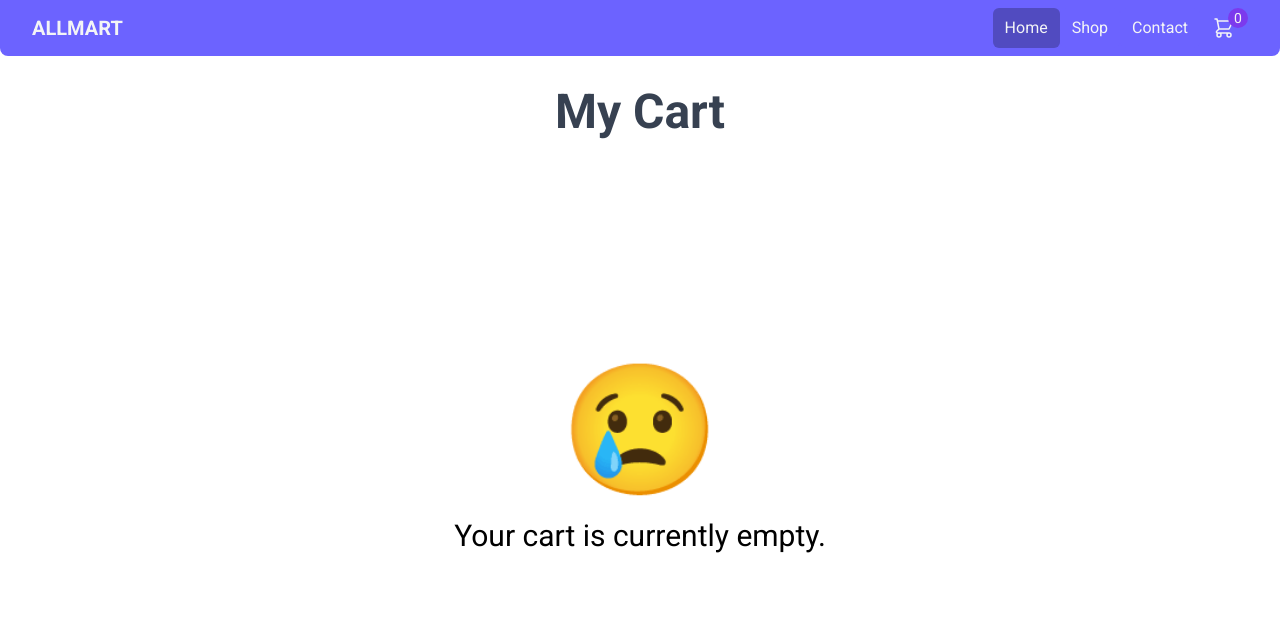
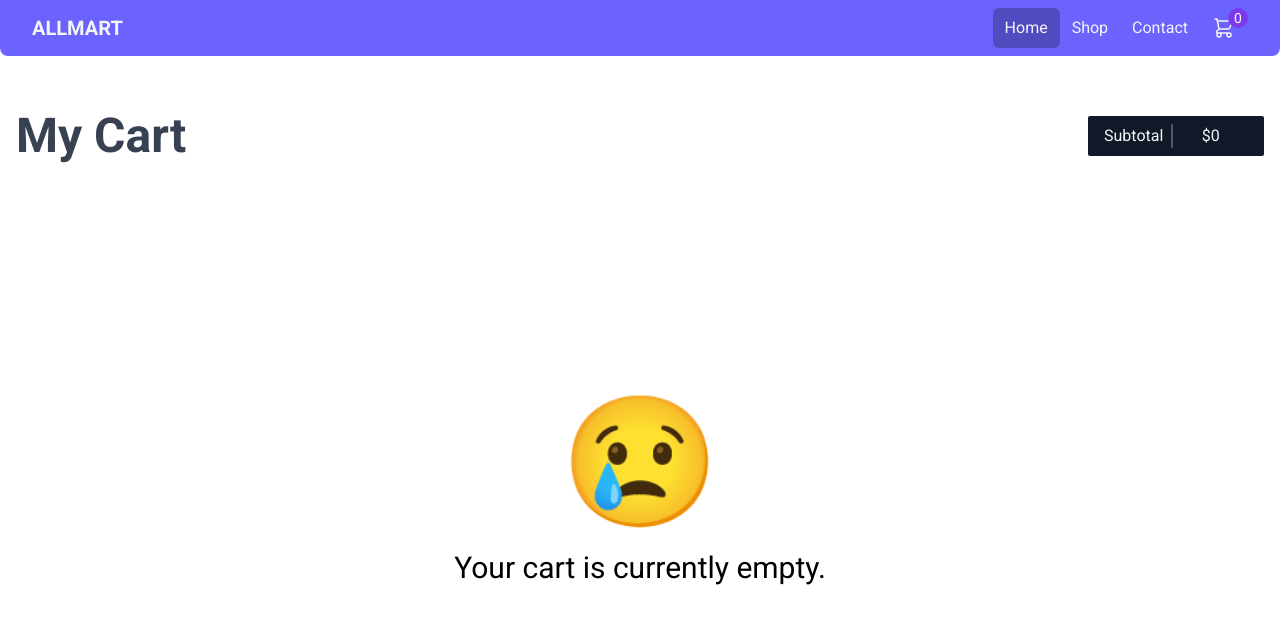
Before and after one commit to a1ali/Shopping-cart, a React (Create React App) app: page /Shopping-cart/cart in a window 1280 px wide. Shown: the top 624 px of the page. Built offline with nearby package versions, Linux system fonts and the light colour scheme.

Commit message:
display subtotal on cart page

```diff
--- a/src/pages/Cart.js
+++ b/src/pages/Cart.js
@@ -1,4 +1,4 @@
-import React from "react";
+import { useState, useEffect } from "react";
 import { useSelector, useDispatch } from "react-redux";
 import { bindActionCreators } from "redux";
 import { actionCreators } from "../state/allActions";
@@ -6,12 +6,28 @@ import { Link } from "react-router-dom";
 
 const Cart = () => {
     let cart = useSelector((state) => state.cartReducer);
+    let [subTotal, setSubtotal] = useState(0);
 
+    const updateTotal = () => {
+        cart.forEach(item => {
+            setSubtotal((subTotal + (item.price * item.quantity)).toFixed(2))
+        });
+    }
+
+    useEffect(() => {
+        updateTotal()
+    }, [])
     return (
         <div className="font-roboto">
-            <h1 className="text-3xl text-center md:text-5xl font-semibold mx-4 my-2 md:my-8 text-gray-700">
-                My Cart
-            </h1>
+            <div className="flex items-center justify-between mx-4 pt-4 my-2">
+                <h1 className="text-3xl  md:text-5xl font-semibold md:my-8 text-gray-700">
+                    My Cart
+                </h1>
+                <div className="bg-gray-900 flex text-gray-100 w-44 px-2 py-2 text-md divide-x-2 divide-opacity-30 divide-gray-200 rounded-sm">
+                    <span className="px-2">Subtotal</span>
+                    <span className="px-2 mr-2 w-28 flex items-center justify-center">${subTotal}</span>
+                </div>
+            </div>
             {cart.length === 0 ? (
                 <div className="flex h-70v flex-col items-center justify-center">
                     <span className="text-7xl md:text-9xl my-4 md:my-6">
@@ -44,12 +60,16 @@ const Cart = () => {
                             </div>
                             <h1>Size: {item.size}</h1>
                             <h1>Quantity: {item.quantity}</h1>
-                            <h1>Price: {item.quantity * item.price}</h1>
-                        </div>
-                        <div className="absolute top-0 right-0">
-                            {/* <span className="text-4xl font-light transform rotate-45 cursor-pointer">+</span> */}
+                            <h1>
+                                Price: $
+                                {(item.quantity * item.price).toFixed(2)}
+                                {/* {updateTotal(item.price, item.quantity)} */}
+
+                            </h1>
                         </div>
                     </div>
+
+
                 ))
             )}
         </div>
```
